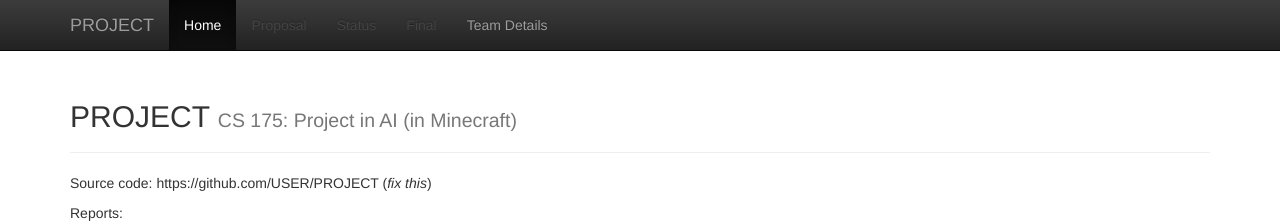
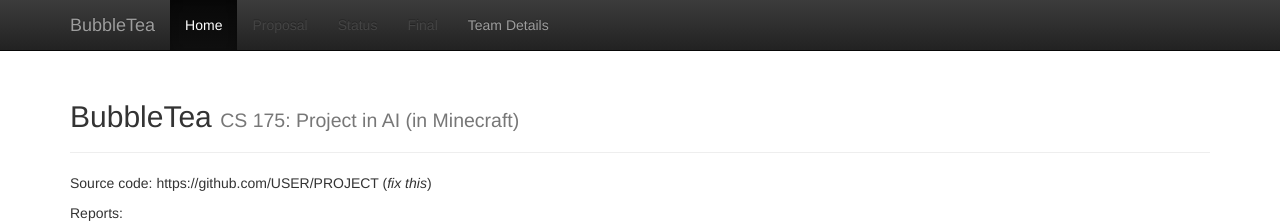
Before and after one commit to pkjang/BubbleTea, a Jekyll site: the page built from docs/index.md, in a window 1280 px wide. Shown: the top 223 px of the page. Built offline with Jekyll 4.4.1, drawn with Linux system fonts in a browser that asks for light colours; formulas are drawn with MathJax 3.

Commit message:
Update _config.yml

```diff
--- a/docs/_config.yml
+++ b/docs/_config.yml
@@ -1,7 +1,7 @@
 ###########
 # site.title
 
-title:    'PROJECT'
+title:    'BubbleTea'
 subtitle: 'CS 175: Project in AI (in Minecraft)'
 
 
```
